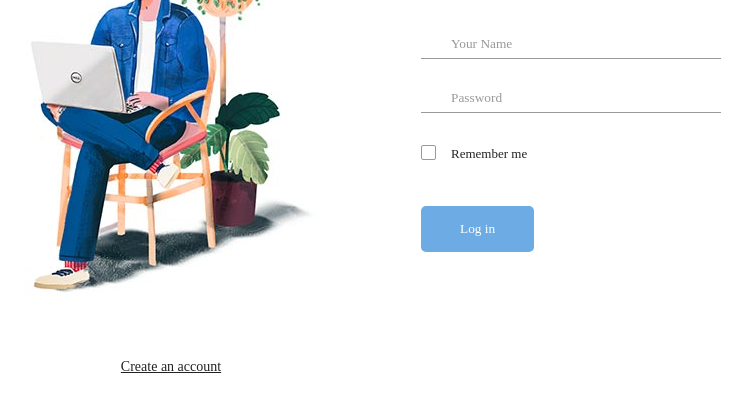
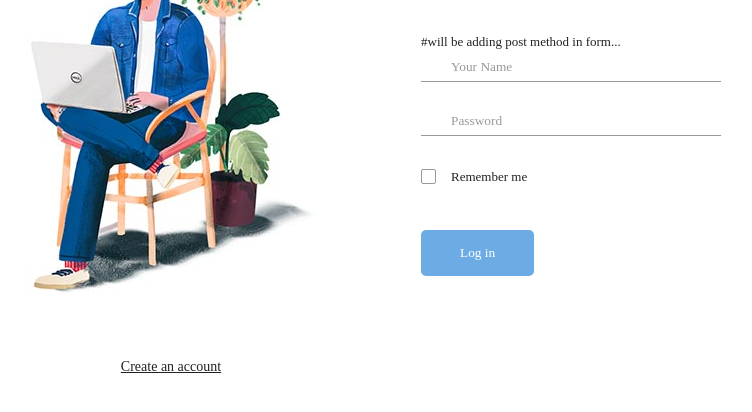
Before and after one commit to sairam2661/hawk-vision, a website: page HV_UI/login.html in a window 1280 px wide. Shown: the part 288-700 px from the top of the page, without its empty margins (279-1031 px from the left). Drawn offline with Linux system fonts and the light colour scheme; some icons are missing; a web font is replaced by a local one.

Commit message:
Updated login page

```diff
--- a/HV_UI/login.html
+++ b/HV_UI/login.html
@@ -25,7 +25,8 @@
 
             <div class="signin-form">
                 <h2 class="form-title">Sign in</h2>
-                <form method="POST" class="register-form" id="login-form" action="page1.html">
+                <form class="register-form" id="login-form" action="page1.html">
+                    #will be adding post method in form...
                     <div class="form-group">
                         <label for="your_name"><i class="zmdi zmdi-account material-icons-name"></i></label>
                         <input type="text" name="your_name" id="your_name" placeholder="Your Name"/>
```
